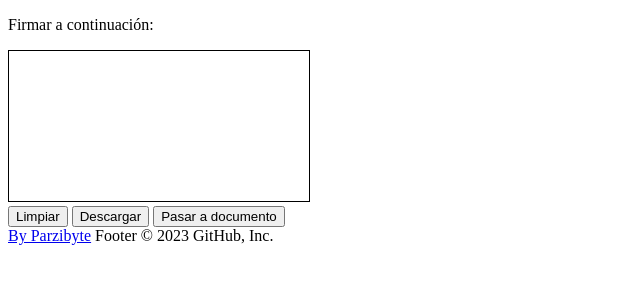
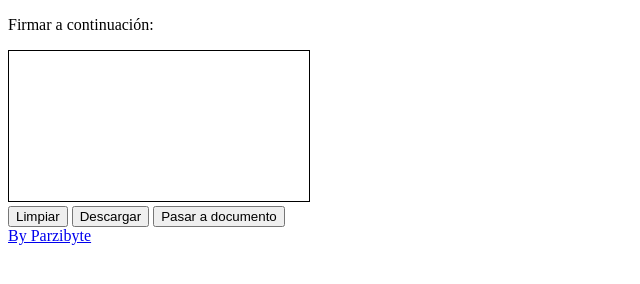
Before and after one commit to Chacba2006/ccccccuuuk, a plain HTML site: page index.html in a window 1280 px wide. Shown: the whole page, without its empty margins (0-640 px from the left). Drawn offline with Linux system fonts and the light colour scheme.

Commit message:
Update index.html

```diff
--- a/index.html
+++ b/index.html
@@ -22,5 +22,3 @@
 </body>
 
 </html>
-Footer
-© 2023 GitHub, Inc.
```
